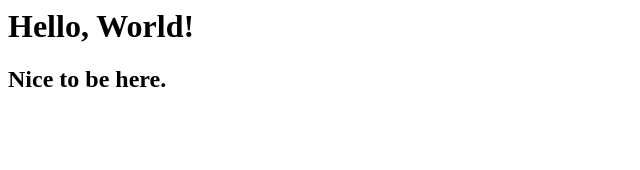
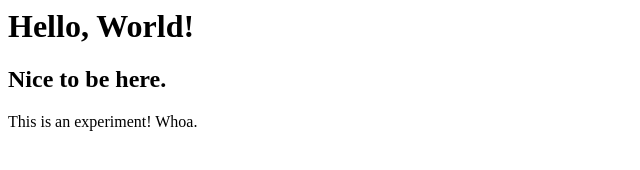
Before and after one commit to simchaschaum/hello-world, a plain HTML site: page index.html in a window 1280 px wide. Shown: the whole page, without its empty margins (0-640 px from the left). Drawn offline with Linux system fonts and the light colour scheme.

Commit message:
Update index.html
experimental paragraph

```diff
--- a/index.html
+++ b/index.html
@@ -1,2 +1,3 @@
 <h1>Hello, World!</h1>
 <h2>Nice to be here.</h2>
+<p>This is an experiment! Whoa.</p>
```
